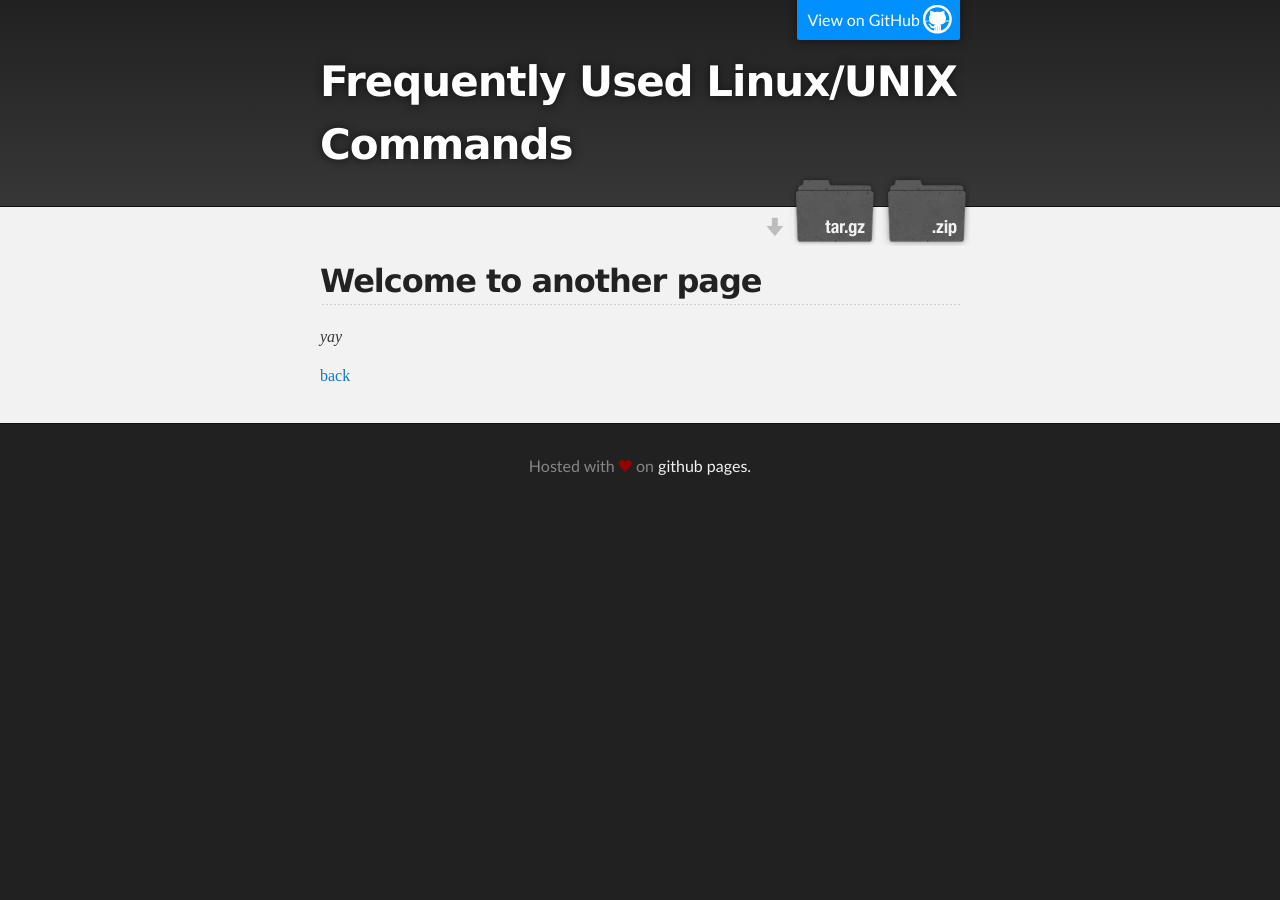
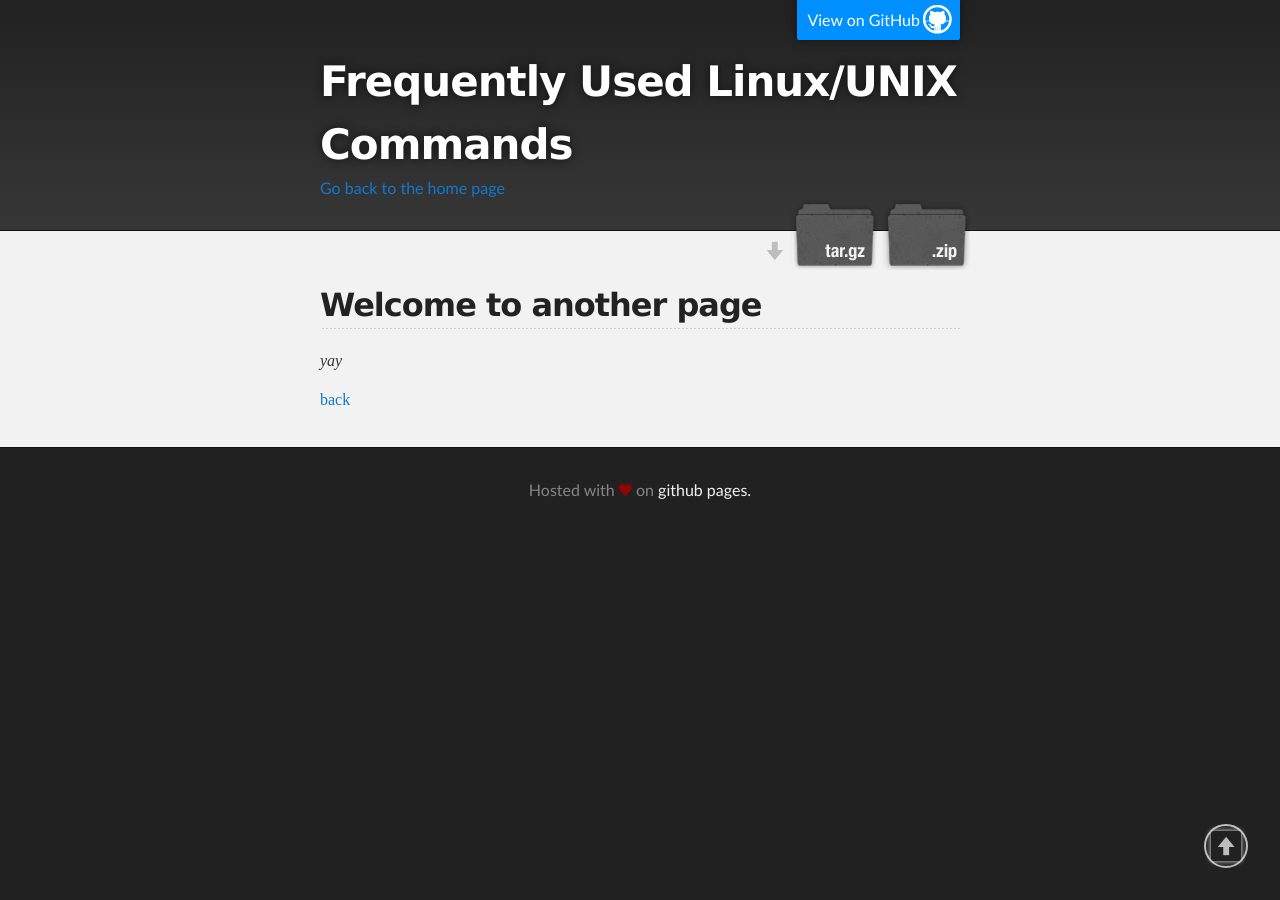
Before and after one commit to rajeev29five/rajeev29five.github.io, a Jekyll site: the page built from another-page.md, in a window 1280 px wide. Built offline with Jekyll 4.4.1, drawn with Linux system fonts in a browser that asks for light colours; the repository's description, which GitHub fills in, is left out; our own code applies the rules of GitHub Pages for plain Markdown files.

Commit message:
Got top, target & back to home
Add a go to top button in the default layout
Add a link to go back to the main page (a bit ugly?
 :thinking: maybe it could be enhanced)
Remove target blank from the index page

```diff
--- a/_layouts/default.html
+++ b/_layouts/default.html
@@ -20,6 +20,7 @@
 
           <h1 id="project_title">{{ site.title | default: site.github.repository_name }}</h1>
           <!-- <h2 id="project_tagline">{{ site.description | default: site.github.project_tagline }}</h2> -->
+          <a href="/">Go back to the home page</a>
 
           {% if site.show_downloads %}
             <section id="downloads">
@@ -36,6 +37,8 @@
         {{ content }}
       </section>
     </div>
+
+    <a href="#" class="go-top"><img src="assets/images/icon_download.png" alt="go top"></a>
 
     <!-- FOOTER  -->
     <div id="footer_wrap" class="outer">
--- a/assets/css/style.scss
+++ b/assets/css/style.scss
@@ -2,3 +2,34 @@
 ---
 
 @import "jekyll-theme-slate";
+
+.go-top {
+    position: fixed;
+    right: 2rem;
+    bottom: 2rem;
+    height: 30px;
+    outline: none;
+    border: 2px solid #bdbdbd;
+    border-radius: 30px;
+    padding: .3rem;
+
+    img {
+        transform: rotate(180deg);
+        margin: 0;
+        padding: 0;
+        border: none;
+    }
+}
+
+@media screen and (max-width: 870px) {
+    .go-top {
+        right: 1rem;
+        bottom: 1.5rem;
+    }
+}
+
+@media screen and (max-width: 800px) {
+    .go-top {
+        display: none;
+    }
+}
--- a/index.html
+++ b/index.html
@@ -29,7 +29,7 @@
 	  <div class="col-sm-6">
 	    <div class="card">
 	      <div class="card-body">
-	        <h5 class="card-title"><a href="command-line.html" target="_blank">Command Line</a></h5>
+	        <h5 class="card-title"><a href="command-line.html">Command Line</a></h5>
 	        <p class="card-text">Learn about what Command Line is and some of the most frequently used Linux/Unix commands with the help of examples.</p>
 	      </div>
 	    </div>
```
